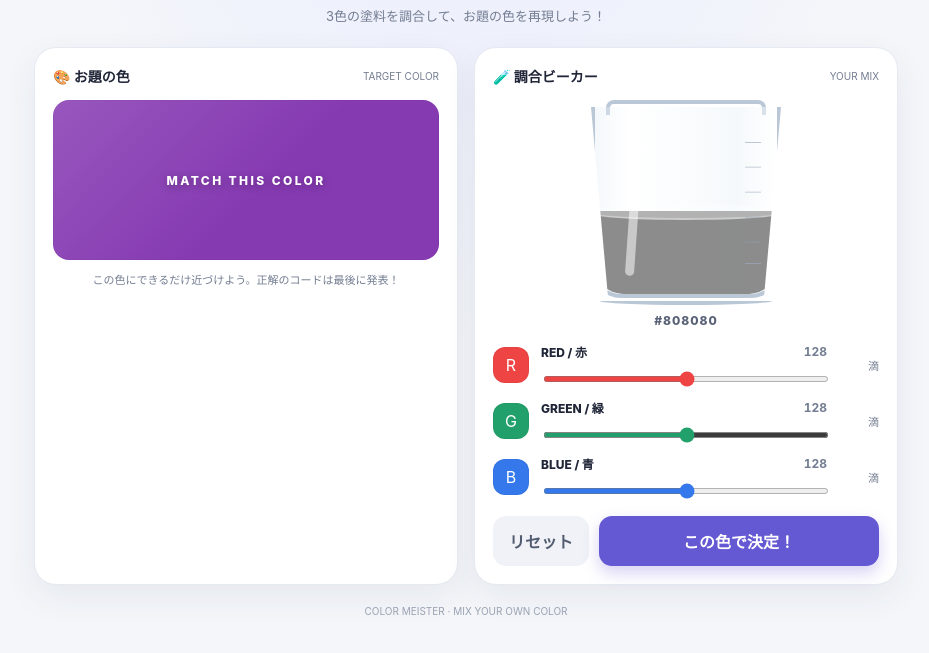
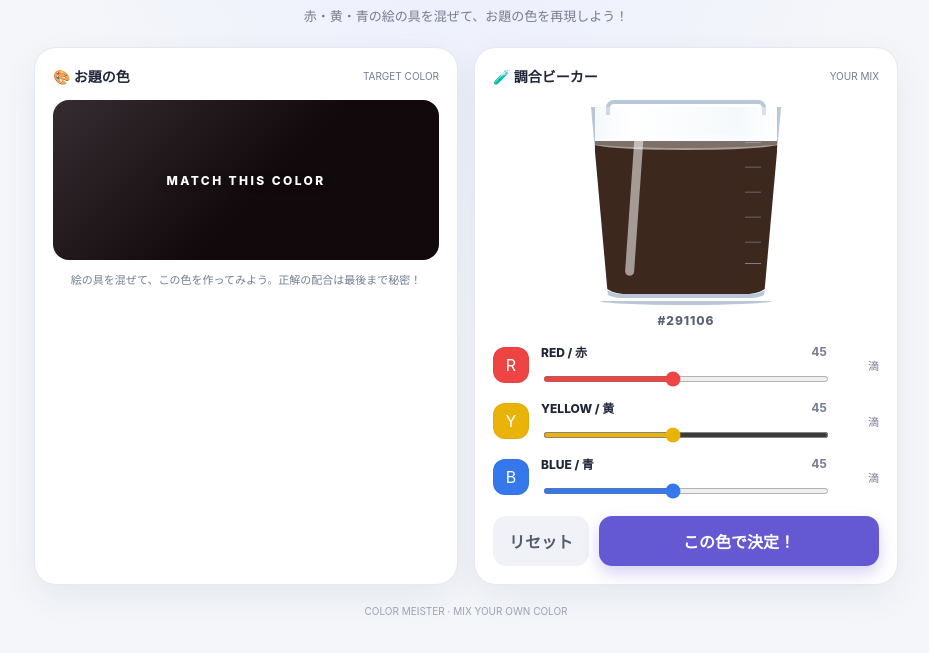
Before and after one commit to tsuritetsu-eng/Color-Meister-, a plain HTML site: page index.html in a window 1280 px wide. Shown: the part 167-820 px from the top of the page, without its empty margins (174-1103 px from the left). Drawn offline with Linux system fonts and the light colour scheme.

Commit message:
Switch color mixer to paint-style subtractive mixing

```diff
--- a/index.html
+++ b/index.html
@@ -16,14 +16,14 @@ button,input{font:inherit}.app{width:min(100%,900px);margin:auto;padding:22px 18
 <body>
 <main class="app">
 <header class="top"><div class="brand"><div class="logo">✣</div><div><b>COLOR MEISTER</b><small>THE COLOR MIXING GAME</small></div></div><div class="pill" id="roundPill">ROUND 1 / 5</div></header>
-<section class="hero"><div class="eyebrow">COLOR MATCH CHALLENGE</div><h1>色を、つくろう。</h1><p>3色の塗料を調合して、お題の色を再現しよう！</p></section>
+<section class="hero"><div class="eyebrow">COLOR MATCH CHALLENGE</div><h1>色を、つくろう。</h1><p>赤・黄・青の絵の具を混ぜて、お題の色を再現しよう！</p></section>
 <div class="layout">
-<section class="panel"><div class="panel-head"><h2>🎨 お題の色</h2><span class="hint">TARGET COLOR</span></div><div class="target-swatch" id="targetSwatch"><span class="target-label">MATCH THIS COLOR</span></div><p class="target-note">この色にできるだけ近づけよう。正解のコードは最後に発表！</p></section>
+<section class="panel"><div class="panel-head"><h2>🎨 お題の色</h2><span class="hint">TARGET COLOR</span></div><div class="target-swatch" id="targetSwatch"><span class="target-label">MATCH THIS COLOR</span></div><p class="target-note">絵の具を混ぜて、この色を作ってみよう。正解の配合は最後まで秘密！</p></section>
 <section class="panel"><div class="panel-head"><h2>🧪 調合ビーカー</h2><span class="hint">YOUR MIX</span></div><div class="mix-area"><div class="mix-beaker"><div class="beaker-neck"></div><div class="glass"><div class="liquid" id="liquid"></div><div class="shine"></div><div class="glass-mark"></div></div><div class="beaker-foot"></div></div><div class="mix-code" id="mixCode">#000000</div></div>
 <div class="paint-list">
-<div class="paint-row" style="--c:#ef4444"><div class="paint-dot" style="background:#ef4444">R</div><div class="paint-info"><div class="paint-title"><span>RED / 赤</span><span id="redVal">128</span></div><input id="red" type="range" min="0" max="255" value="128"></div><div class="amount">滴</div></div>
-<div class="paint-row" style="--c:#22a06b"><div class="paint-dot" style="background:#22a06b">G</div><div class="paint-info"><div class="paint-title"><span>GREEN / 緑</span><span id="greenVal">128</span></div><input id="green" type="range" min="0" max="255" value="128"></div><div class="amount">滴</div></div>
-<div class="paint-row" style="--c:#3478eb"><div class="paint-dot" style="background:#3478eb">B</div><div class="paint-info"><div class="paint-title"><span>BLUE / 青</span><span id="blueVal">128</span></div><input id="blue" type="range" min="0" max="255" value="128"></div><div class="amount">滴</div></div>
+<div class="paint-row" style="--c:#ef4444"><div class="paint-dot" style="background:#ef4444">R</div><div class="paint-info"><div class="paint-title"><span>RED / 赤</span><span id="redVal">45</span></div><input id="red" type="range" min="0" max="100" value="45"></div><div class="amount">滴</div></div>
+<div class="paint-row" style="--c:#eab308"><div class="paint-dot" style="background:#eab308">Y</div><div class="paint-info"><div class="paint-title"><span>YELLOW / 黄</span><span id="yellowVal">45</span></div><input id="yellow" type="range" min="0" max="100" value="45"></div><div class="amount">滴</div></div>
+<div class="paint-row" style="--c:#3478eb"><div class="paint-dot" style="background:#3478eb">B</div><div class="paint-info"><div class="paint-title"><span>BLUE / 青</span><span id="blueVal">45</span></div><input id="blue" type="range" min="0" max="100" value="45"></div><div class="amount">滴</div></div>
 </div>
 <div class="mix-actions"><button class="btn btn-secondary" id="resetBtn">リセット</button><button class="btn btn-primary" id="judgeBtn">この色で決定！</button></div>
 </section>
@@ -34,22 +34,35 @@ button,input{font:inherit}.app{width:min(100%,900px);margin:auto;padding:22px 18
 <script>
 (()=> {
  const $=id=>document.getElementById(id);
- const ids=['red','green','blue']; let target=[163,75,200],round=1,judged=false;
+ const ids=['red','yellow','blue']; let target=[163,75,200],round=1,judged=false;
  const hex=v=>v.toString(16).padStart(2,'0').toUpperCase();
  const code=rgb=>'#'+rgb.map(hex).join('');
  const current=()=>ids.map(id=>Number($(id).value));
+ const pigments=[[0.88,0.055,0.035],[0.96,0.78,0.025],[0.035,0.12,0.72]];
+ function mixPaint(amounts){
+  const total=amounts.reduce((a,b)=>a+b,0);
+  if(total===0)return [255,255,255];
+  const strength=Math.min(1,total/95);
+  return [0,1,2].map(ch=>{
+   let absorb=0;
+   amounts.forEach((amount,i)=>{absorb+=(amount/total)*(-Math.log(Math.max(.012,pigments[i][ch])));});
+   return Math.max(0,Math.min(255,Math.round(255*Math.exp(-absorb*strength*1.55))));
+  });
+ }
  function paint(){
-  const rgb=current(),c=code(rgb); $('redVal').textContent=rgb[0];$('greenVal').textContent=rgb[1];$('blueVal').textContent=rgb[2];
-  $('liquid').style.background=c;$('liquid').style.height=(Math.max(...rgb)/255*72+8)+'%';$('mixCode').textContent=c;
+  const amounts=current(),rgb=mixPaint(amounts),c=code(rgb);
+  $('redVal').textContent=amounts[0];$('yellowVal').textContent=amounts[1];$('blueVal').textContent=amounts[2];
+  $('liquid').style.background=c;$('liquid').style.height=Math.min(82,Math.max(8,amounts.reduce((a,b)=>a+b,0)*.72))+'%';$('mixCode').textContent=c;
  }
  function newRound(){
-  target=Array.from({length:3},()=>Math.floor(35+Math.random()*186));
+  const secretAmounts=Array.from({length:3},()=>Math.floor(12+Math.random()*75));
+  target=mixPaint(secretAmounts);
   $('targetSwatch').style.background=code(target);$('roundPill').textContent='ROUND '+round+' / 5';
-  ids.forEach(id=>$(id).value=128);$('resultPanel').classList.remove('show');judged=false;paint();
+  ids.forEach(id=>$(id).value=45);$('resultPanel').classList.remove('show');judged=false;paint();
  }
  function judge(){
   if(judged)return;judged=true;
-  const rgb=current();
+  const rgb=mixPaint(current());
   // Weighted RGB distance, normalized to a 0–100 score.
   const d=Math.sqrt(.299*(rgb[0]-target[0])**2+.587*(rgb[1]-target[1])**2+.114*(rgb[2]-target[2])**2);
   const score=Math.max(0,Math.round(100*(1-d/255)));
@@ -61,8 +74,8 @@ button,input{font:inherit}.app{width:min(100%,900px);margin:auto;padding:22px 18
  }
  ids.forEach(id=>$(id).addEventListener('input',paint));
  $('judgeBtn').addEventListener('click',judge);
- $('resetBtn').addEventListener('click',()=>{ids.forEach(id=>$(id).value=128);paint()});
- $('retryBtn').addEventListener('click',()=>{ids.forEach(id=>$(id).value=128);$('resultPanel').classList.remove('show');judged=false;paint()});
+ $('resetBtn').addEventListener('click',()=>{ids.forEach(id=>$(id).value=45);paint()});
+ $('retryBtn').addEventListener('click',()=>{ids.forEach(id=>$(id).value=45);$('resultPanel').classList.remove('show');judged=false;paint()});
  $('nextBtn').addEventListener('click',()=>{if(round>=5){round=1;newRound();$('hero');}else{round++;newRound();}window.scrollTo({top:0,behavior:'smooth'})});
  newRound();
 })();
```
